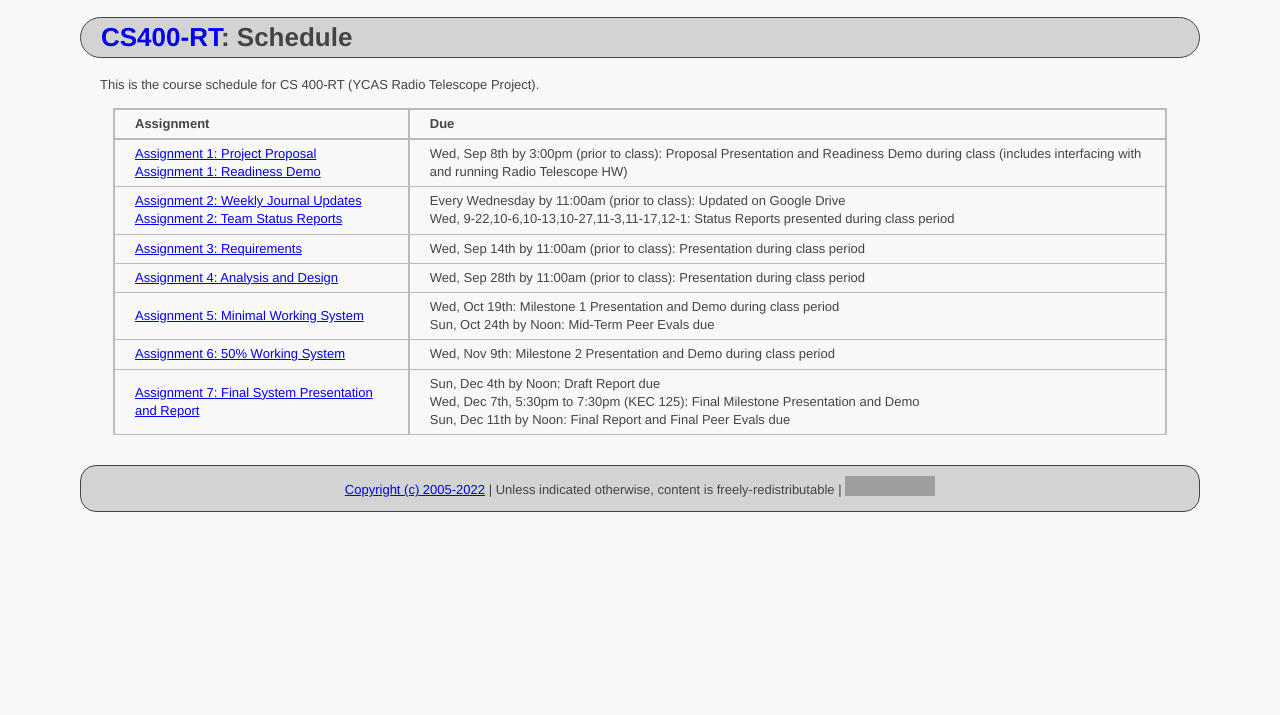
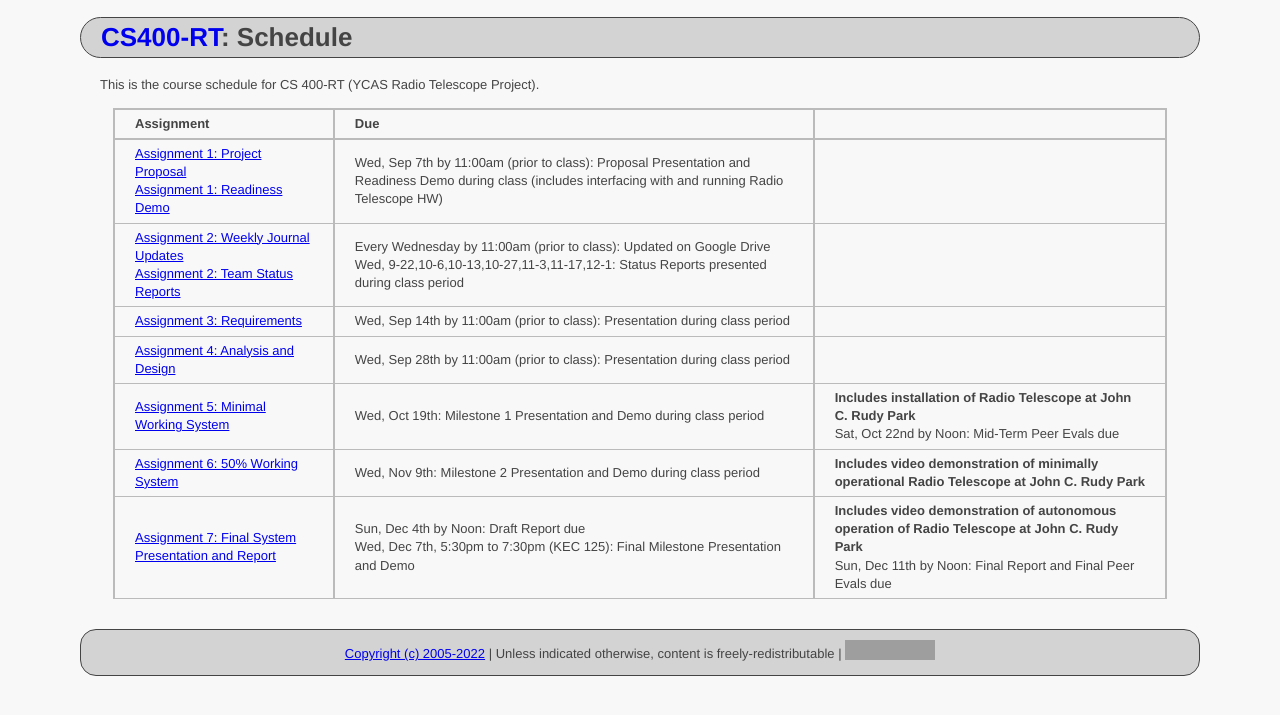
Before and after one commit to ycpcs/cs400-fall2022-RT, a Jekyll site: the page built from schedule.md, in a window 1280 px wide. Shown: the top 715 px of the page. Built offline with Jekyll 4.4.1, drawn with Linux system fonts in a browser that asks for light colours; grey boxes are pictures that could not be loaded.

Commit message:
added operational RT at Ruly Park

```diff
--- a/schedule.md
+++ b/schedule.md
@@ -8,10 +8,10 @@ This is the course schedule for CS 400-RT (YCAS Radio Telescope Project).
 
 **Assignment** | **Due**
 :--------------|:---------
-[Assignment 1: Project Proposal](assign/assign01.html)<br>[Assignment 1: Readiness Demo](assign/assign01.html)  | Wed, Sep 8th by 3:00pm (prior to class): Proposal Presentation and Readiness Demo during class (includes interfacing with and running Radio Telescope HW)
+[Assignment 1: Project Proposal](assign/assign01.html)<br>[Assignment 1: Readiness Demo](assign/assign01.html)  | Wed, Sep 7th by 11:00am (prior to class): Proposal Presentation and Readiness Demo during class (includes interfacing with and running Radio Telescope HW)
 [Assignment 2: Weekly Journal Updates](assign/assign02.html)<br>[Assignment 2: Team Status Reports](assign/assign02.html) | Every Wednesday by 11:00am (prior to class): Updated on Google Drive<br> Wed, 9-22,10-6,10-13,10-27,11-3,11-17,12-1: Status Reports presented during class period
 [Assignment 3: Requirements](assign/assign03.html)                         | Wed, Sep 14th by 11:00am (prior to class): Presentation during class period
 [Assignment 4: Analysis and Design](assign/assign04.html)                  | Wed, Sep 28th by 11:00am (prior to class): Presentation during class period
-[Assignment 5: Minimal Working System](assign/assign05.html)               | Wed, Oct 19th: Milestone 1 Presentation and Demo during class period<br>Sun, Oct 24th by Noon: Mid-Term Peer Evals due
-[Assignment 6: 50% Working System](assign/assign06.html)                   | Wed, Nov 9th: Milestone 2 Presentation and Demo during class period
-[Assignment 7: Final System Presentation and Report](assign/assign07.html) | Sun, Dec 4th by Noon: Draft Report due<br>Wed, Dec 7th, 5:30pm to 7:30pm (KEC 125): Final Milestone Presentation and Demo<br>Sun, Dec 11th by Noon: Final Report and Final Peer Evals due
+[Assignment 5: Minimal Working System](assign/assign05.html)| Wed, Oct 19th: Milestone 1 Presentation and Demo during class period<br> | **Includes installation of Radio Telescope at John C. Rudy Park**<br> Sat, Oct 22nd by Noon: Mid-Term Peer Evals due
+[Assignment 6: 50% Working System](assign/assign06.html)                   | Wed, Nov 9th: Milestone 2 Presentation and Demo during class period<br> | **Includes video demonstration of minimally operational Radio Telescope at John C. Rudy Park**
+[Assignment 7: Final System Presentation and Report](assign/assign07.html) | Sun, Dec 4th by Noon: Draft Report due<br>Wed, Dec 7th, 5:30pm to 7:30pm (KEC 125): Final Milestone Presentation and Demo<br> | **Includes video demonstration of autonomous operation of Radio Telescope at John C. Rudy Park**<br>Sun, Dec 11th by Noon: Final Report and Final Peer Evals due
```
